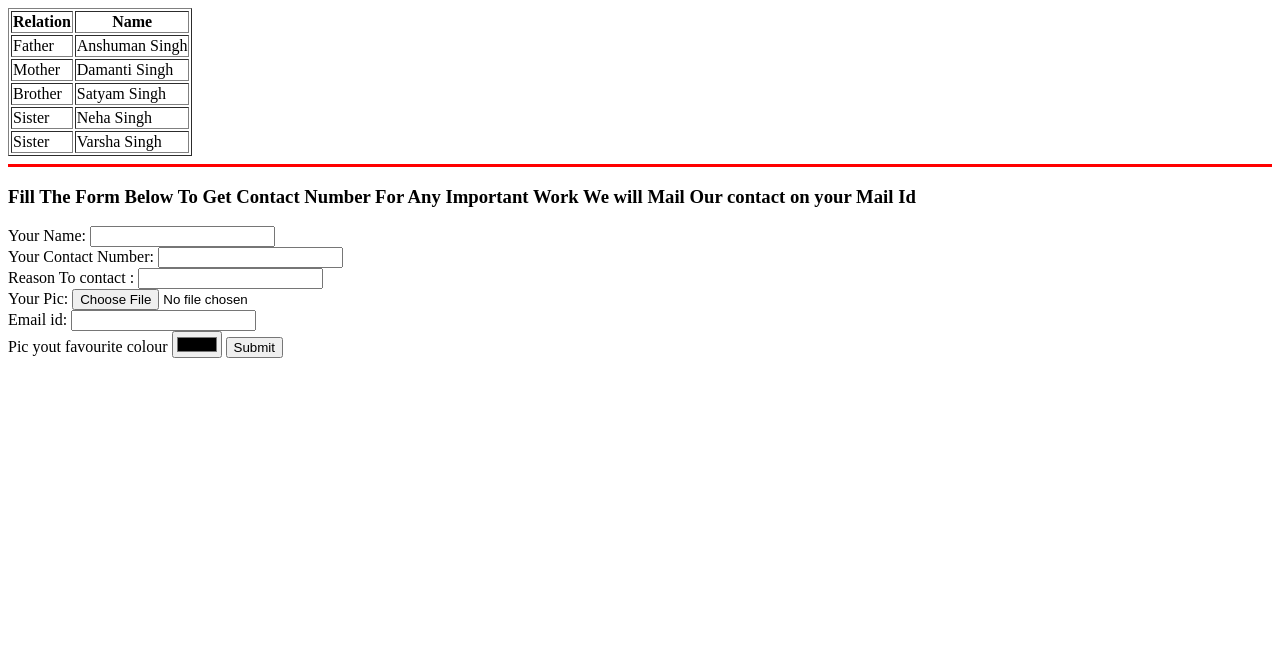
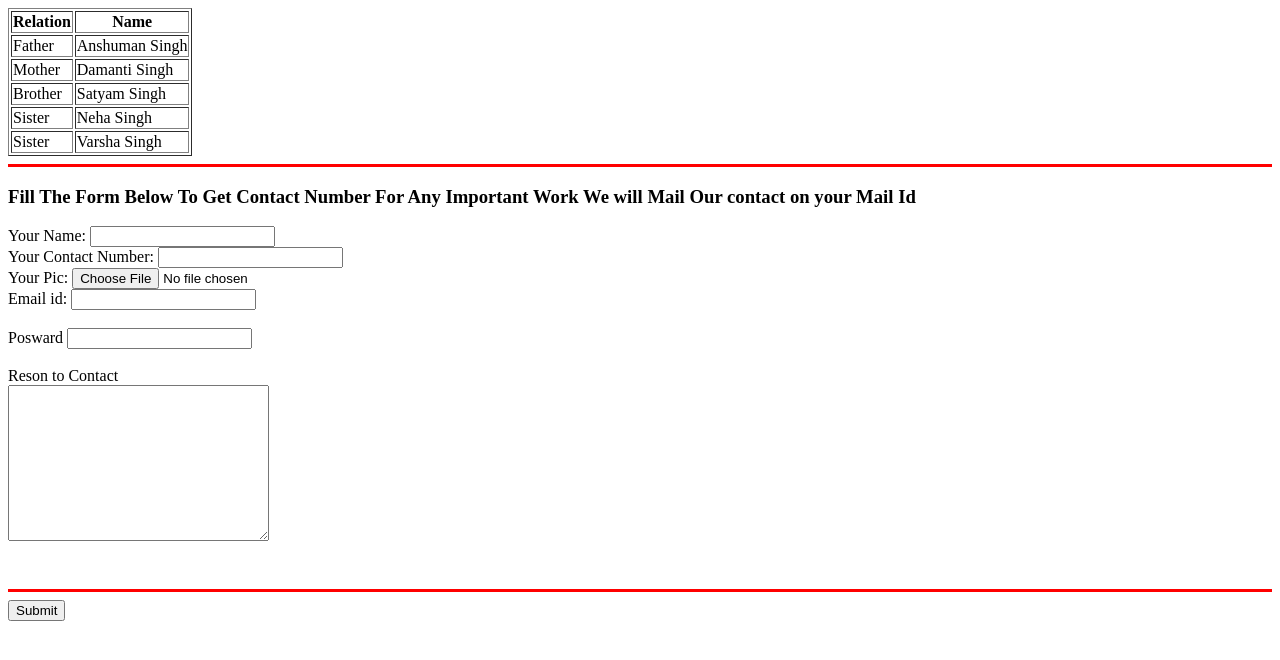
Before and after one commit to rajtsi/CV, a plain HTML site: page fam.html in a window 1280 px wide. Drawn offline with Linux system fonts and the light colour scheme.

Commit message:
New feachure added

```diff
--- a/fam.html
+++ b/fam.html
@@ -14,26 +14,33 @@
         </table>
         <hr size="3" color="red">
         <h3>Fill The Form Below To Get Contact Number For Any Important Work We will Mail Our contact on your Mail Id </h3>
-        <form action="" method="post">
+        <form action="mailto:rajatsingh8307@gmail.com" method="post" enctype="text/plain">
             <label form=" ">Your Name:</label>
             <input type="text">
             <br>
             <label for="">Your Contact Number:</label>
-            <input type="text">
+            <input type="number">
             <br>
-            <label for="">Reason To contact :</label>
-            <input type="text">
-            <br>
+
             <label for="">Your Pic: </label>
              <input type="file">
              <br>
              <label for="">Email id:</label>
-             <input type="text">
+             <input type="email">
              <br>
-             <label for="">Pic yout favourite colour</label>
-             <input type="color">
+             <!--<label for="">Pic yout favourite colour</label>
+             <input type="color"> --!>
 
 
+             <br>
+             <label for="">Posward</label>
+             <input type="posward">
+             <br><br>
+             <label for="">Reson to Contact</label>
+             <br>
+             <textarea name="Massage To convay" id="" cols="30" rows="10"></textarea>
+             <br><br><br>
+ <hr size="3" color="red">
             <input type="submit">
           </form>
     </body>
```
